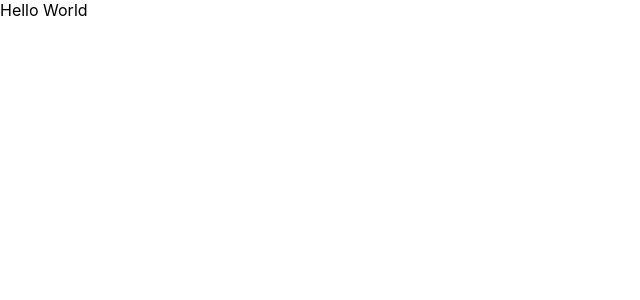
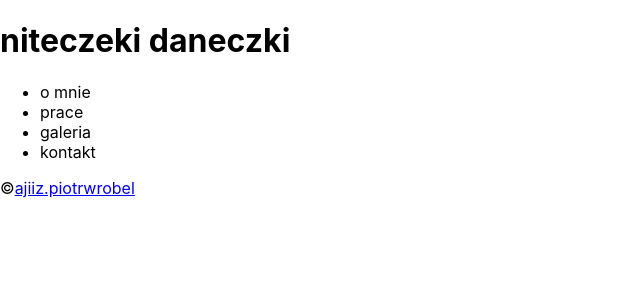
Before and after one commit to ajiiz/niteczki-daneczki-website, a React (Create React App) app in the folder niteczki-daneczki-website/: page / in a window 1280 px wide. Shown: the top 300 px of the page, without its empty margins (0-640 px from the left). Built offline with nearby package versions, Linux system fonts and the light colour scheme.

Commit message:
Imported and added Sidebar to App

```diff
--- a/niteczki-daneczki-website/src/App.js
+++ b/niteczki-daneczki-website/src/App.js
@@ -1,8 +1,10 @@
+import Sidebar from "./Components/Sidebar"
+
 const App = () => {
   return (
-    <div>
-      Hello World
-    </div>
+    <>
+      <Sidebar />
+    </>
   )
 }
 
```
